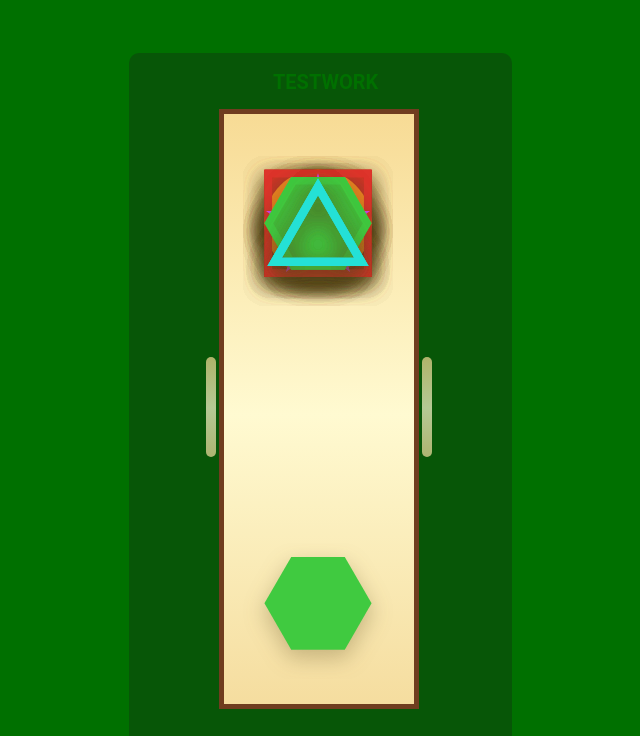
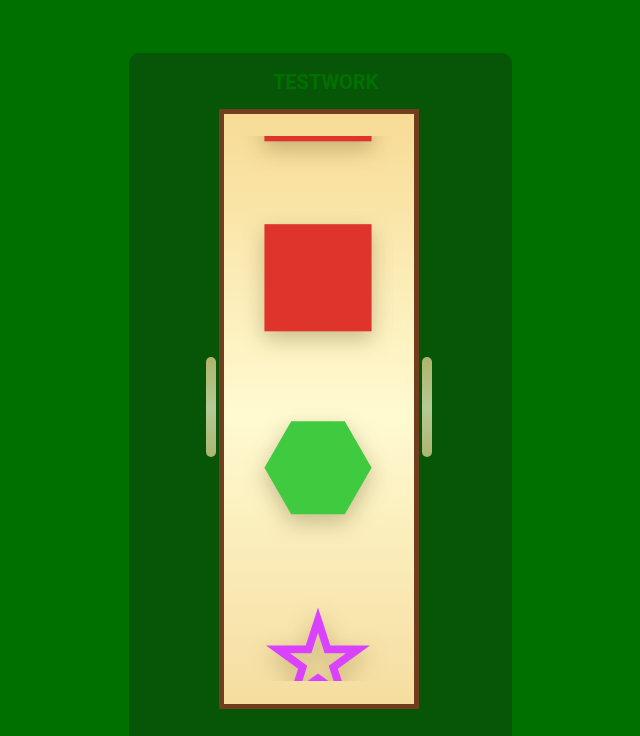
Before and after one commit to DmitriyH01/wheel-of-fortune, a plain HTML site: page index.html in a window 1280 px wide. Both pictures are taken after a click on the button "START". Shown: the top 736 px of the page, without its empty margins (640-1280 px from the left). Drawn offline with nearby package versions, Linux system fonts and the light colour scheme.

Commit message:
return to TL methood

```diff
--- a/index.css
+++ b/index.css
@@ -109,7 +109,6 @@ body {
   overflow: hidden;
 }
 .wheel_area__wheel__inner__list__item {
-  position: absolute;
   padding: 20px 0px 20px 0px;
   width: 150px;
   height: 150px;
--- a/index.js
+++ b/index.js
@@ -1,5 +1,6 @@
 import { figures } from "./modules/storage.js";
 gsap.registerPlugin(ScrollTrigger);
+var tl = gsap.timeline({ repeat: -1, delay: 0 });
 
 const WHEEL = document.querySelector(".wheel_area__wheel__inner__list");
 const TABLE = document.querySelector(".table__figures");
@@ -20,8 +21,9 @@ document
 document
   .querySelector(".wheel_area__buttons_wrap__stop")
   .addEventListener("click", () => {
-    // setTimeout(() => tl.pause(0), 2500);
-    // setTimeout(() => fillWheelContent(figures), 2500);
+    tl.duration(8);
+    setTimeout(() => tl.pause(), 2500);
+    setTimeout(() => fillWheelContent(figures), 2500);
   });
 
 function fillWheelContent(figures) {
@@ -83,66 +85,13 @@ function randomInteger(min, max) {
 /////////////////////////////////////////////////////////////////
 
 function startWheel() {
-  const FIGURES = gsap.utils.toArray(".wheel_area__wheel__inner__list__item");
-  const STAGGER = 0.5;
-  const DURATION = 1;
-  const OFFSET = 5 * STAGGER;
+  if (ifStartPress) {
+    tl.to(".wheel_area__wheel__inner__list__item", {
+      y: -7040,
+      duration: 0.3,
+    });
+    ifStartPress = false;
+  }
 
-  const LOOP = gsap.timeline({
-    paused: true,
-    repeat: -1,
-  });
-
-  const SHIFTS = [...FIGURES, ...FIGURES, ...FIGURES];
-
-  SHIFTS.forEach((BOX, index) => {
-    const BOX_TL = gsap
-      .timeline()
-      .fromTo(
-        BOX,
-        {
-          yPercent: 300,
-        },
-        {
-          yPercent: -300,
-          duration: 1,
-          ease: "none",
-          immediatRender: false,
-        },
-        0
-      )
-      .fromTo(
-        BOX,
-        {
-          // scale: 0,
-        },
-        {
-          // scale: 1,
-          repeat: 1,
-          zIndex: FIGURES.length,
-          // yoyo: true,
-          ease: "none",
-          duration: 0.5,
-          immediateRender: false,
-        },
-        0
-      );
-    LOOP.add(BOX_TL, index * STAGGER);
-  });
-
-  const CYCLE_DURATION = STAGGER * FIGURES.length;
-  const START_TIME = CYCLE_DURATION + DURATION * 0.5 + OFFSET;
-  const END_TIME = START_TIME + CYCLE_DURATION;
-  gsap.fromTo(
-    LOOP,
-    {
-      totalTime: START_TIME,
-    },
-    {
-      totalTime: END_TIME,
-      duration: 3,
-      ease: "none",
-      repeat: -1,
-    }
-  );
+  tl.play({ duration: 0.3 });
 }
```
